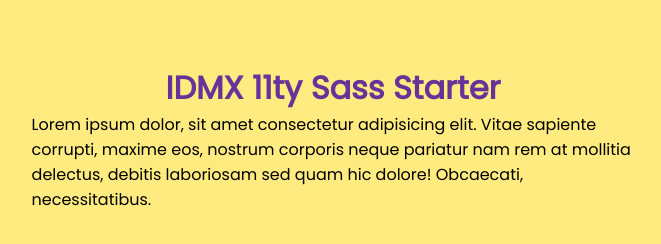
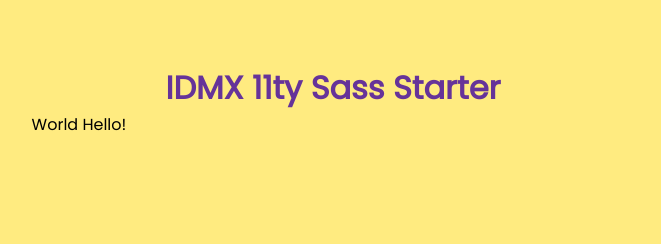
Before and after one commit to RVCC-IDMX/poem-site-OmniGigas, an Eleventy site: page src/index.html in a window 1280 px wide. Shown: the whole page, without its empty margins (307-968 px from the left). Built offline with nearby package versions, Linux system fonts and the light colour scheme; Eleventy itself is replaced by a stand-in of ours; files that its build step writes are made by us from their sources.

Commit message:
Initial commit

```diff
--- a/src/index.html
+++ b/src/index.html
@@ -12,7 +12,7 @@
   </head>
   <body>
   <h1>IDMX 11ty Sass Starter</h1>
-  <p>Lorem ipsum dolor, sit amet consectetur adipisicing elit. Vitae sapiente corrupti, maxime eos, nostrum corporis neque pariatur nam rem at mollitia delectus, debitis laboriosam sed quam hic dolore! Obcaecati, necessitatibus.</p>
+  <p>World Hello!</p>
   <script src="js/index.js"></script>
   </body>
 </html>
```
